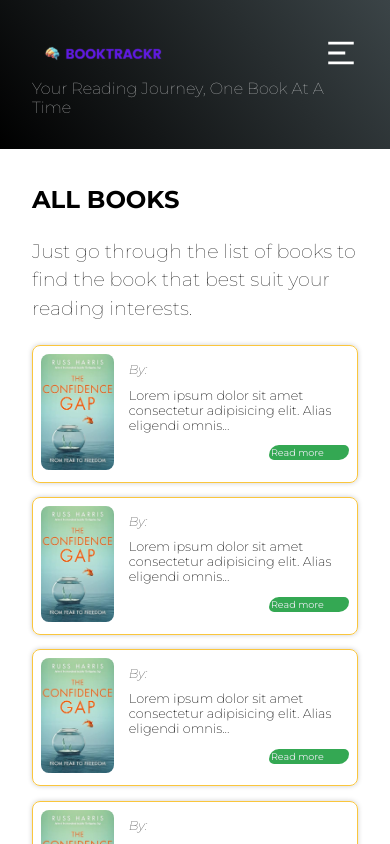
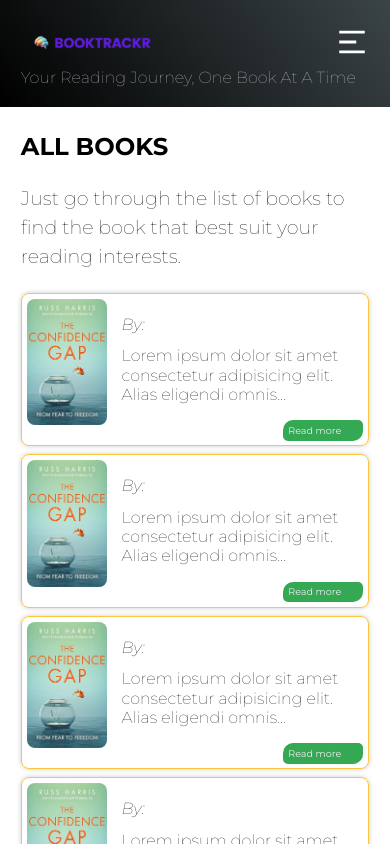
Before and after one commit to Aamin887/booktrackr, a React (Vite) app: page /books in a window 390 px wide. Shown: the top 844 px of the page. Built offline with nearby package versions, Linux system fonts and the light colour scheme; no server answers.

Commit message:
adding responsiveness to all pages

```diff
--- a/src/App.css
+++ b/src/App.css
@@ -12,3 +12,30 @@
 .books__container-footer button {
   margin-right: 1em;
 }
+
+/* Mobile: 0px - 767px
+Tablet: 768px - 1023px
+Desktop: 1024px */
+
+@media screen and (min-width: 480px) {
+  .books__container-content {
+    display: flex;
+    flex-direction: column;
+  }
+}
+
+@media screen and (min-width: 768px) {
+  .books__container-content {
+    display: grid;
+    grid-template-columns: repeat(2, 1fr);
+    gap: 0.5em;
+  }
+}
+
+@media screen and (min-width: 1023px) {
+  .books__container-content {
+    display: grid;
+    grid-template-columns: repeat(3, 1fr);
+    gap: 0.5em;
+  }
+}
--- a/src/components/card/card.css
+++ b/src/components/card/card.css
@@ -1,18 +1,13 @@
 .card {
-  height: auto;
-  margin-bottom: 0.9em;
   border: 1px solid #fac63d;
   border-radius: 0.5em;
-  display: flex;
-  justify-content: flex-start;
-  align-items: center;
-  flex-direction: column;
-  padding: 0.5em;
   box-shadow: 0 0 5px rgba(0, 0, 0, 0.198);
   cursor: pointer;
+  margin-bottom: 0.5em;
 }
 
 .card__container {
+  padding: 0.3em;
   display: flex;
   justify-content: flex-start;
   align-items: flex-start;
@@ -40,21 +35,22 @@
 
 .card__container-text_title {
   text-align: left;
-  font-size: 1rem;
+  font-size: 2rem;
   font-weight: 300;
   margin-bottom: 0.5em;
 }
 
 .card__container-text_author {
-  font-size: 0.8rem;
+  font-size: 1rem;
   text-transform: capitalize;
   font-weight: 100;
   font-style: oblique;
   margin-bottom: 0.8em;
 }
 .card__container-text_desc {
-  font-size: 0.8em;
-  font-weight: 200;
+  font-size: 1em;
+  font-weight: 100;
+  line-height: 1.2;
   margin-bottom: 1em;
 }
 
@@ -62,7 +58,7 @@
   align-self: flex-end;
   justify-self: end;
   background-color: var(--color-btn);
-  padding: 0.2em;
+  padding: 0.5em;
   width: 80px;
   font-size: 0.6rem;
   border-radius: 10px 5px;
@@ -71,3 +67,7 @@
 .card__container-text_link:hover {
   opacity: 0.8;
 }
+
+/* Mobile: 0px - 767px
+Tablet: 768px - 1023px
+Desktop: 1024px */
--- a/src/components/feature/Feature.jsx
+++ b/src/components/feature/Feature.jsx
@@ -1,9 +1,6 @@
 import "./feature.css";
-import { MdAccessibility, MdFilter1 } from "react-icons/md";
 
 function Feature({ data }) {
-  // const ICON = data.icon;
-
   return (
     <div className="feature">
       <div className="feature__container">
--- a/src/components/spinner/spinner.css
+++ b/src/components/spinner/spinner.css
@@ -1,4 +1,5 @@
 .spinner {
+  background-color: rebeccapurple;
   min-width: 100%;
   overflow: hidden;
   display: flex;
--- a/src/config/axios.js
+++ b/src/config/axios.js
@@ -3,7 +3,7 @@ import axios from "axios";
 
 const instance = axios.create({
   baseURL: "https://book-track-api.vercel.app/books",
-  timeout: 1000 * 2,
+  // timeout: 1000 * 2,
   headers: {
     "Content-type": "multipart/form-data",
   },
--- a/src/index.css
+++ b/src/index.css
@@ -48,11 +48,11 @@ ul {
 }
 
 .section__padding {
-  padding: 2em 3em;
+  padding: 1.3em;
 }
 
 .section__margin {
-  margin: 2em;
+  margin: 1.6em;
 }
 
 .leading__text {
@@ -149,22 +149,34 @@ ul {
   }
 }
 
+/*
+  Mobile: 0px - 767px
+  Tablet: 768px - 1023px
+  Desktop: 1024px
+*/
+
 @media screen and (max-width: 480px) {
-  .section__margin {
-    margin: 1em;
+  .section__padding {
+    padding: 1.3em;
   }
 
-  .section__padding {
-    padding: 1em;
+  .section__margin {
+    margin: 1.8em;
   }
 }
 
-@media screen and (max-width: 768px) {
-  .section__margin {
-    margin: 1em;
+@media screen and (min-width: 768px) {
+  .section__padding {
+    padding: 2em 1.5em;
   }
 
-  .section__padding {
-    padding: 2em;
+  .section__margin {
+    margin: 2em 1.5em;
   }
 }
+
+@media screen and (min-width: 1023px) {
+  .section__margin {
+    margin: 2rem 5rem;
+  }
+}
--- a/src/routes/add/Add.jsx
+++ b/src/routes/add/Add.jsx
@@ -27,7 +27,7 @@ export async function action({ request, params }) {
   testData.append("title", bookData?.title);
   testData.append("author", bookData?.author);
   testData.append("desc", bookData?.desc);
-  testData.append("coverPath", image);
+  testData.append("imgfile", image);
   testData.append("dateOfPublication", bookData?.dateOfPublication);
 
   // const bookInfo = {
@@ -90,7 +90,7 @@ function Add() {
           {/* img */}
           <div className="add__container-form_control">
             {coverPreview && (
-              <div className="thumbnail">
+              <div className="add__container-form_thumbnail">
                 <img src={coverPreview} alt="preview book cover" />
               </div>
             )}
--- a/src/routes/add/add.css
+++ b/src/routes/add/add.css
@@ -59,16 +59,19 @@
   justify-content: flex-end;
 }
 
-.thumbnail {
+.add__container-form_thumbnail {
   width: 100px;
-  border: 5px solid var(--color-btn);
+  height: 100px;
+  border: 5px solid var(--color-secondary);
+  border-radius: 10px;
+
   display: flex;
   align-items: center;
   justify-content: center;
-  border-radius: 10px;
 }
 
-.thumbnail img {
+.add__container-form_thumbnail img {
   border-radius: 5px;
+  height: 100%;
   display: inline-block;
 }
--- a/src/routes/details/Details.jsx
+++ b/src/routes/details/Details.jsx
@@ -3,6 +3,7 @@ import instance from "../../config/axios";
 import cover from "../../assets/cover.jpg";
 
 import { Link, useLoaderData } from "react-router-dom";
+
 import {
   MdCategory,
   MdOutlineDateRange,
@@ -20,6 +21,7 @@ export async function loader({ params }) {
     console.log(error);
   }
 }
+
 export async function action() {}
 
 function Details() {
--- a/src/routes/index/Index.jsx
+++ b/src/routes/index/Index.jsx
@@ -73,10 +73,15 @@ function Home() {
             </div>
           </div>
 
-          {/* some in collection */}
-          <div className="home__container-content_title section__margin">
+          {/*
+          some in collection
+          - render section based on the books in store
+           - if no books dont render
+           - should be random
+          */}
+          <div className="home__container-content_books section__margin">
             <h3 className="section__heading">Some books in the collections</h3>
-            <div className="">
+            <div className="home__container-content_books-content">
               {books.slice(0, 3)?.map((book, idx) => {
                 return <Card key={idx} book={book} />;
               })}
--- a/src/routes/index/index.css
+++ b/src/routes/index/index.css
@@ -56,10 +56,51 @@
   margin-bottom: 1em;
 }
 
-@media screen and (min-width: 760px) {
+/* Mobile: 0px - 767px
+Tablet: 768px - 1023px
+Desktop: 1024px */
+
+@media screen and (max-width: 760px) {
   .home__container {
     flex-direction: row;
     flex-direction: column;
     gap: 0.5em;
   }
 }
+
+@media screen and (max-width: 1023px) {
+  .home__container-header_illustration-img img {
+    width: 50%;
+  }
+}
+
+@media screen and (min-width: 1023px) {
+  .home__container-header_illustration {
+    display: flex;
+    flex-direction: row;
+    align-items: center;
+  }
+
+  .header__container-header_illustration-text {
+    flex: 1;
+  }
+
+  .home__container-header_illustration-img {
+    flex: 1;
+    display: flex;
+    align-items: center;
+    justify-content: center;
+  }
+
+  .home__container-content_howitworks-items {
+    display: grid;
+    grid-template-columns: repeat(3, 1fr);
+    gap: 0.6em;
+  }
+
+  .home__container-content_books-content {
+    display: grid;
+    grid-template-columns: repeat(3, 1fr);
+    gap: 0.6em;
+  }
+}
```
